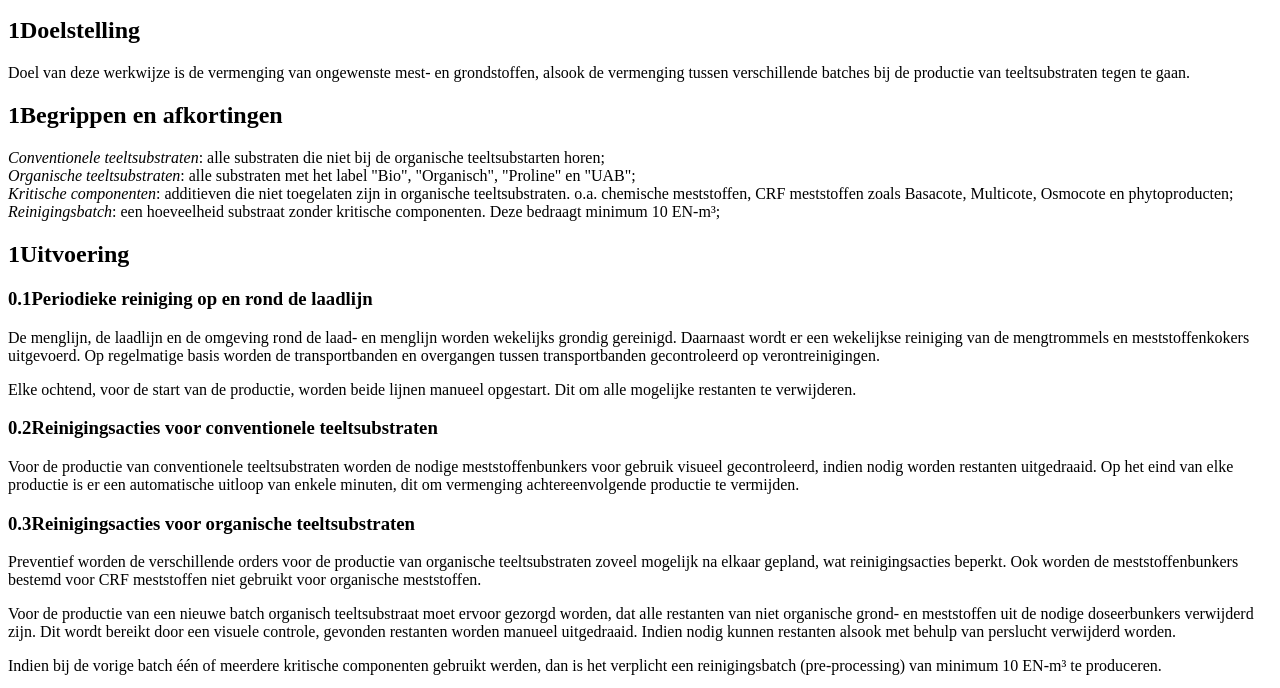
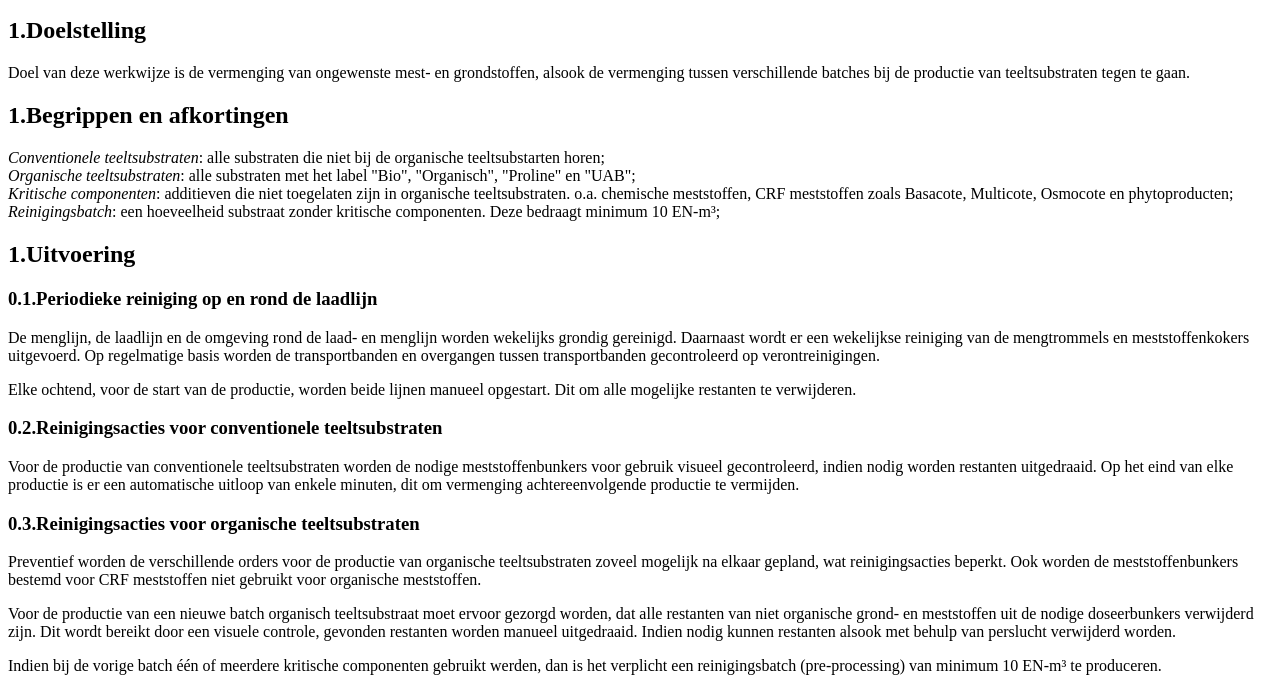
Before and after one commit to StevenBloes/KD_BRU_QualityManual_HTML, a plain HTML site: page KDBRU_32030.html in a window 1280 px wide. Shown: the part 112-800 px from the top of the page. Drawn offline with Linux system fonts and the light colour scheme.

Commit message:
Update opmaak.css

```diff
--- a/opmaak.css
+++ b/opmaak.css
@@ -11,17 +11,17 @@
   bottom:0;
 }
 
-#page {
+h1 {
 	counter-reset: heading;
 }
 h2:before {
-	content: counter(heading);
+	content: counter(heading)".";
 	counter-increment: heading;
 }
 h2 {
 	counter-reset: subheading;
 }
 h3:before {
-	content: counter(heading)"."counter(subheading);
+	content: counter(heading)"."counter(subheading)".";
 	counter-increment: subheading;
 }
```
